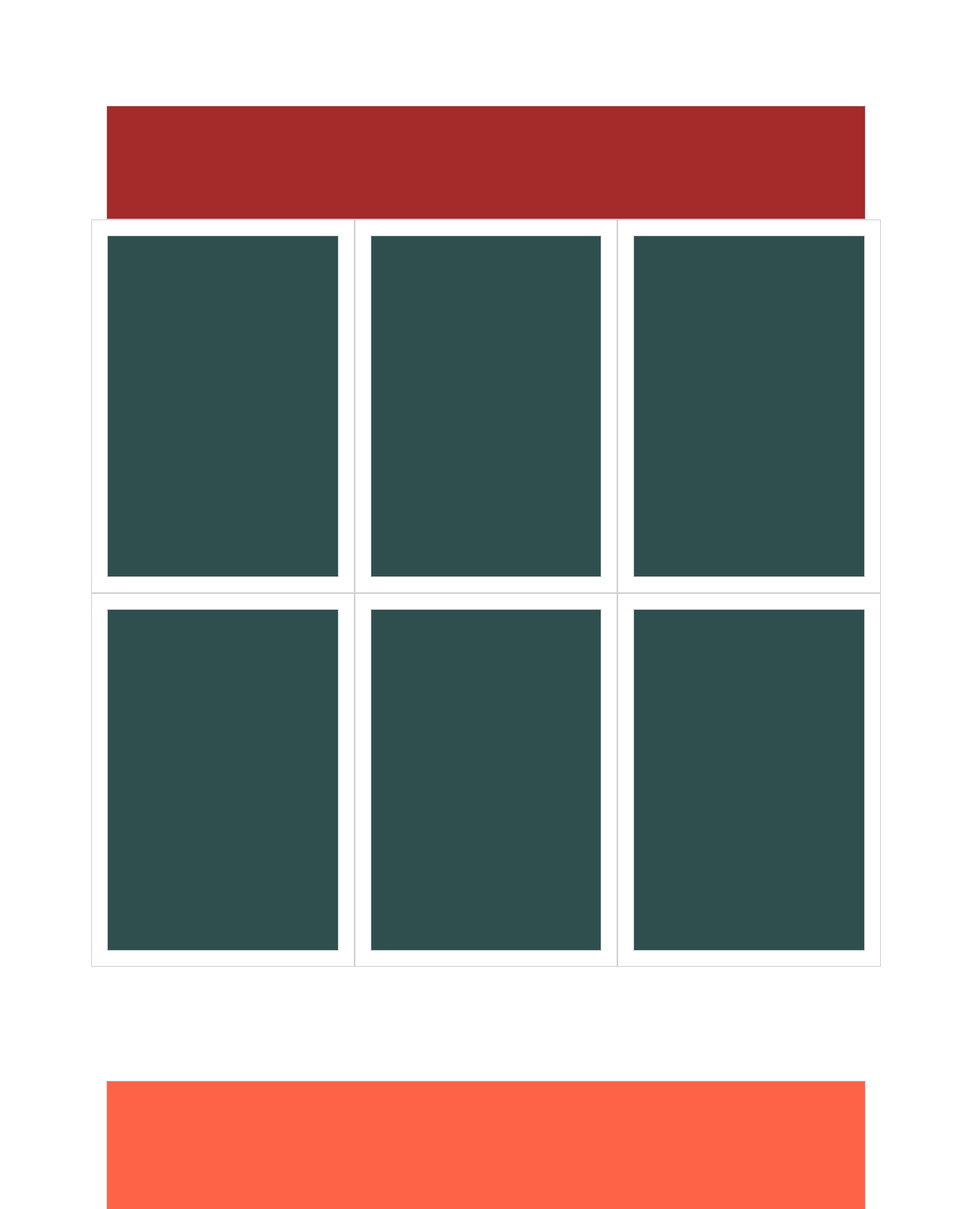
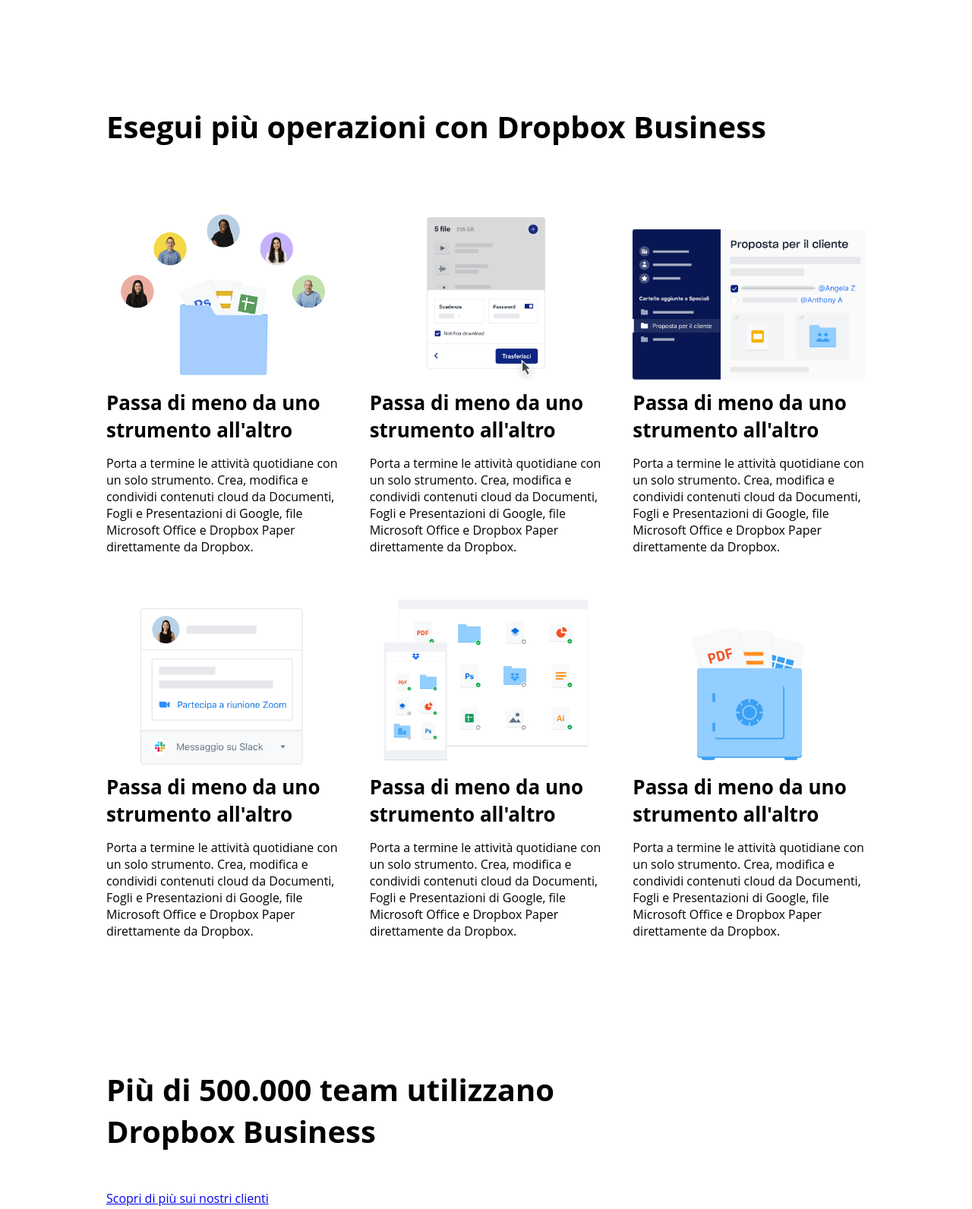
Before and after one commit to FernandoVerderame/htmlcss-dropbox, a plain HTML site: page index.html in a window 1280 px wide. Shown: the part 3160-4752 px from the top of the page at 76% size. Drawn offline with Linux system fonts and the light colour scheme; a web font is replaced by a local one.

Commit message:
added content advantages and clients section

```diff
--- a/css/style.css
+++ b/css/style.css
@@ -256,9 +256,8 @@ main {
     padding-bottom: 150px;
 }
 
-.title-advantages {
-    background-color: brown;
-    height: 150px;
+#advantages-sec h2 {
+    margin-bottom: 50px;
 }
 
 .row-adv {
@@ -272,18 +271,21 @@ main {
 }
 
 .card-adv {
-    background-color: darkslategrey;
     min-height: 450px;
 }
 
 /* Sezione clienti */
 #customers-sec {
-    padding-bottom: 150px;
+    padding-bottom: 100px;
 }
 
 .title-customers {
-    background-color: tomato;
     min-height: 220px;
+}
+
+#customers-sec a {
+    color: #0000EE;
+    text-decoration: underline;
 }
 
 /* Sezione team */
--- a/index.html
+++ b/index.html
@@ -1,5 +1,5 @@
 <!DOCTYPE html>
-<html lang="en">
+<html lang="it">
 <head>
     <meta charset="UTF-8">
     <meta name="viewport" content="width=device-width, initial-scale=1.0">
@@ -187,42 +187,72 @@
 
             <!-- Sezione vantaggi -->
             <section id="advantages-sec">
-                <div class="title-advantages border"></div>
+                <h2>Esegui più operazioni con Dropbox Business</h2>
                 <div class="row-adv flex padding">
-                    <div class="col-adv border">
-                        <div class="card-adv border">
-                            <div class="card-image"></div>
-                            <div class="card-info"></div>
+                    <div class="col-adv">
+                        <div class="card-adv">
+                            <div class="card-image">
+                                <img src="img/business-feature-switching-tools.png" alt="Switching tools">
+                            </div>
+                            <div class="card-info">
+                                <h3 class="mb-15">Passa di meno da uno strumento all'altro</h3>
+                                <p>Porta a termine le attività quotidiane con un solo strumento. Crea, modifica e condividi contenuti cloud da Documenti, Fogli e Presentazioni di Google, file Microsoft Office e Dropbox Paper direttamente da Dropbox.</p>
+                            </div>
                         </div>
                     </div>
-                    <div class="col-adv border">
-                        <div class="card-adv border">
-                            <div class="card-image"></div>
-                            <div class="card-info"></div>
+                    <div class="col-adv">
+                        <div class="card-adv">
+                            <div class="card-image">
+                                <img src="img/business-feature-send-files-it.png" alt="Send files">
+                            </div>
+                            <div class="card-info">
+                                <h3 class="mb-15">Passa di meno da uno strumento all'altro</h3>
+                                <p>Porta a termine le attività quotidiane con un solo strumento. Crea, modifica e condividi contenuti cloud da Documenti, Fogli e Presentazioni di Google, file Microsoft Office e Dropbox Paper direttamente da Dropbox.</p>
+                            </div>
                         </div>
                     </div>
-                    <div class="col-adv border">
-                        <div class="card-adv border">
-                            <div class="card-image"></div>
-                            <div class="card-info"></div>
+                    <div class="col-adv">
+                        <div class="card-adv">
+                            <div class="card-image">
+                                <img src="img/business-feature-coordinate-it.png" alt="Coordinate">
+                            </div>
+                            <div class="card-info">
+                                <h3 class="mb-15">Passa di meno da uno strumento all'altro</h3>
+                                <p>Porta a termine le attività quotidiane con un solo strumento. Crea, modifica e condividi contenuti cloud da Documenti, Fogli e Presentazioni di Google, file Microsoft Office e Dropbox Paper direttamente da Dropbox.</p>
+                            </div>
                         </div>
                     </div>
-                    <div class="col-adv border">
-                        <div class="card-adv border">
-                            <div class="card-image"></div>
-                            <div class="card-info"></div>
+                    <div class="col-adv">
+                        <div class="card-adv">
+                            <div class="card-image">
+                                <img src="img/business-feature-integrations-it.png" alt="Integrations">
+                            </div>
+                            <div class="card-info">
+                                <h3 class="mb-15">Passa di meno da uno strumento all'altro</h3>
+                                <p>Porta a termine le attività quotidiane con un solo strumento. Crea, modifica e condividi contenuti cloud da Documenti, Fogli e Presentazioni di Google, file Microsoft Office e Dropbox Paper direttamente da Dropbox.</p>
+                            </div>
                         </div>
                     </div>
-                    <div class="col-adv border">
-                        <div class="card-adv border">
-                            <div class="card-image"></div>
-                            <div class="card-info"></div>
+                    <div class="col-adv">
+                        <div class="card-adv">
+                            <div class="card-image">
+                                <img src="img/business-feature-multi-device.png" alt="Multi device">
+                            </div>
+                            <div class="card-info">
+                                <h3 class="mb-15">Passa di meno da uno strumento all'altro</h3>
+                                <p>Porta a termine le attività quotidiane con un solo strumento. Crea, modifica e condividi contenuti cloud da Documenti, Fogli e Presentazioni di Google, file Microsoft Office e Dropbox Paper direttamente da Dropbox.</p>
+                            </div>
                         </div>
                     </div>
-                    <div class="col-adv border">
-                        <div class="card-adv border">
-                            <div class="card-image"></div>
-                            <div class="card-info"></div>
+                    <div class="col-adv">
+                        <div class="card-adv">
+                            <div class="card-image">
+                                <img src="img/business-feature-security.png" alt="Security">
+                            </div>
+                            <div class="card-info">
+                                <h3 class="mb-15">Passa di meno da uno strumento all'altro</h3>
+                                <p>Porta a termine le attività quotidiane con un solo strumento. Crea, modifica e condividi contenuti cloud da Documenti, Fogli e Presentazioni di Google, file Microsoft Office e Dropbox Paper direttamente da Dropbox.</p>
+                            </div>
                         </div>
                     </div>
                 </div>
@@ -230,7 +260,10 @@
 
             <!-- Sezione clienti -->
             <section id="customers-sec">
-                <div class="title-customers border"></div>
+                <div class="title-customers">
+                    <h2 class="mb-50">Più di 500.000 team utilizzano <br> Dropbox Business</h2>
+                    <a href="#">Scopri di più sui nostri clienti</a>
+                </div>
             </section>
         </div>
 
```
